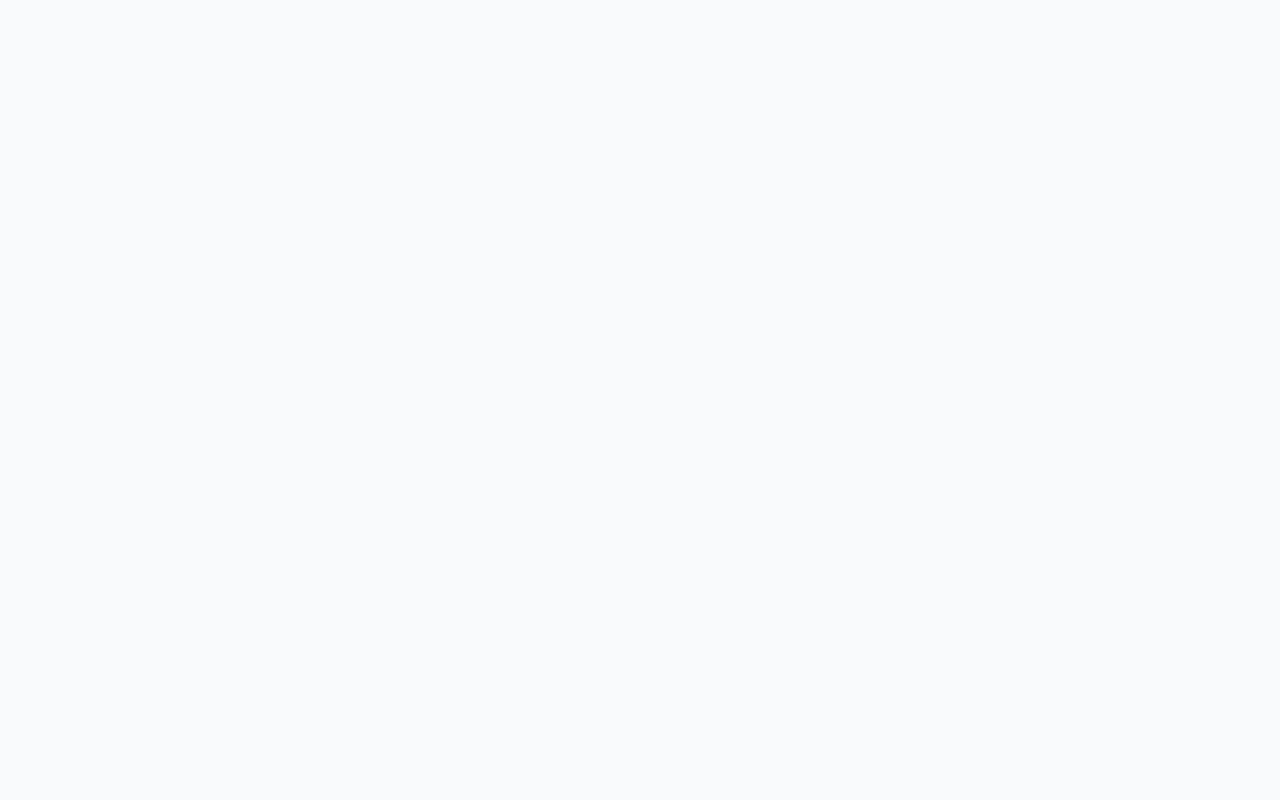
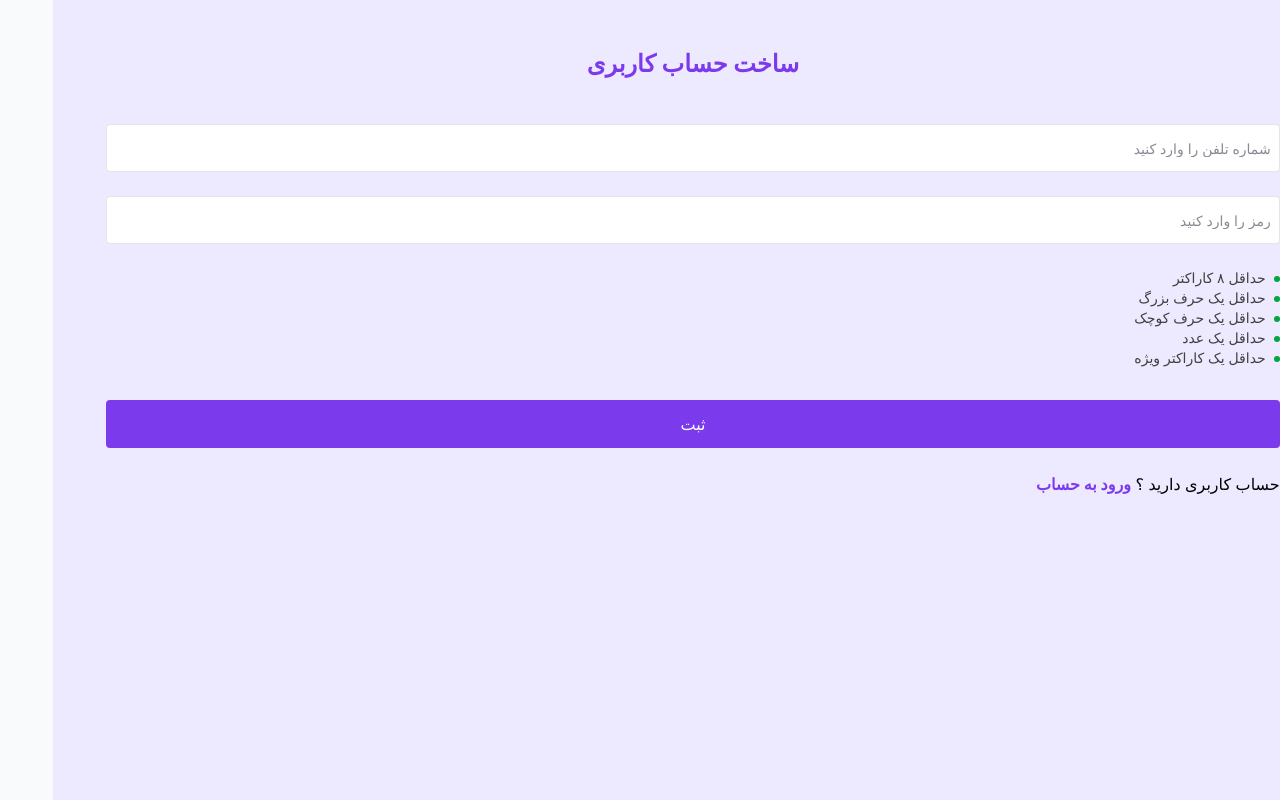
Before and after one commit to elahecodes/sarzamindaneshphisroo, a React (Vite) app: page /signin in a window 1280 px wide. Before the commit this address had no page. Built offline with nearby package versions, Linux system fonts and the light colour scheme.

Commit message:
login & sighIn page - section-1

```diff
--- a/public/api/images.json
+++ b/public/api/images.json
@@ -1,11 +1,11 @@
 [
   {
     "id": 0,
-    "url": "/public/images/image-one.webp"
+    "url": "/images/image-one.webp"
   },
 
   {
     "id": 1,
-    "url": "/public/images/image-two.webp"
+    "url": "/images/image-two.webp"
   }
 ]
--- a/src/App.jsx
+++ b/src/App.jsx
@@ -5,6 +5,7 @@ import AuthLayout from "./layouts/AuthLayout";
 
 import "./App.css";
 
+const SignIn = lazy(()=> import("./pages/SignIn"))
 const Home = lazy(() => import("./pages/Home"));
 const Login = lazy(() => import("./pages/Login"));
 const Blogs = lazy(() => import("./pages/Blogs"));
@@ -19,7 +20,8 @@ function App() {
         </Route>
 
         <Route element={<AuthLayout />}>
-          <Route path="/" element={<Login />} />
+          <Route path="/login" element={<Login />} />
+          <Route path="/signin" element={<SignIn/>} />
         </Route>
       </Routes>
     </Suspense>
--- a/src/components/Footer.jsx
+++ b/src/components/Footer.jsx
@@ -1,8 +1,8 @@
 const Footer = () => {
     return (
-        <div>
+        <footer className="border w-full mx-auto border-primary-light bg-gradient-to-l from-accent-light/30 to-primary-light h-">
 
-        </div>
+        </footer>
     );
 };
 
--- a/src/components/Introduction.jsx
+++ b/src/components/Introduction.jsx
@@ -62,7 +62,7 @@ const Introduction = () => {
   }, []);
 
   return (
-    <section className="w-full bg-neutral-50 md:p-10">
+    <section className="w-full bg-neutral-50 mt-2 md:mt-0 md:p-8">
 
       {/* HERO IMAGE */}
       <motion.div
--- a/src/components/Question.jsx
+++ b/src/components/Question.jsx
@@ -52,7 +52,7 @@ const Question = () => {
               ${
                 currentIndex === realIndex
                   ? "bg-primary text-white shadow-lg shadow-primary/20"
-                  : "bg-white border border-primary/10 text-text hover:border-primary/30 hover:-translate-y-1 hover:shadow-md"
+                  : "bg-white border border-primary/10 text-text hover:border-primary/30 hover:-translate-y-1 transition hover:shadow-md"
               }
               w-full cursor-pointer flex justify-between items-center
               p-4 min-h-16 rounded-2xl
--- a/src/layouts/MainLayout.jsx
+++ b/src/layouts/MainLayout.jsx
@@ -5,16 +5,12 @@ import ShadowMouse from "../components/ShadowMouse";
 const MainLayout = () => {
   return (
     <>
-    <ShadowMouse/>
-    <div>
+      <ShadowMouse />
       <Header />
-
       <main>
         <Outlet />
       </main>
-
       <Footer />
-    </div>
     </>
   );
 };
--- a/src/pages/Home.jsx
+++ b/src/pages/Home.jsx
@@ -6,6 +6,8 @@ import Workingwhitus from "../components/Workingwhitus";
 import Comments from "../components/Comments";
 import Members from "../components/Members";
 import Question from "../components/Question";
+
+
 const Home = () => {
   return (
     <>
--- a/src/pages/Login.jsx
+++ b/src/pages/Login.jsx
@@ -1,9 +1,39 @@
+import { Link } from "react-router-dom";
 const Login = () => {
-    return (
-        <div>
-
+  return (
+    <div className="w-full bg-primary-light h-dvh flex justify-center items-center pt-12">
+      <form
+        className="w-11/12 h-full flex flex-col justify-start items-center gap-3"
+        action=""
+      >
+        <label className="text-2xl text-primary font-bold mb-8" htmlFor="">
+          ورود به حساب کاربری
+        </label>
+        <input
+          className="border border-neutral-200 px-2 text-sm rounded w-full h-12 bg-white"
+          placeholder="ایمیل یا شماره تلفن را وارد کنید"
+          type="text"
+        />
+        <input
+          className="border border-neutral-200 px-2 text-sm rounded w-full h-12 bg-white"
+          placeholder="رمز را وارد کنید"
+          type="text"
+        />
+        <div className="w-full flex justify-between items-center">
+          <span className="text-text text-sm">بازیابی رمز عبور</span>
         </div>
-    );
+        <button className="bg-primary w-full h-12 rounded text-white mt-5">
+          اعمال
+        </button>
+        <div className="relative w-full">
+          <span className="absolute right-0 top-3">
+            حساب کاربری ندارید ؟{" "}
+            <Link to={"/signin"} className="text-primary font-bold">ثبت نام</Link>
+          </span>
+        </div>
+      </form>
+    </div>
+  );
 };
 
 export default Login;
--- /dev/null
+++ b/src/pages/SignIn.jsx
@@ -0,0 +1,132 @@
+import { Link } from "react-router-dom";
+import { useState } from "react";
+
+const SignIn = () => {
+  const [password, setPassword] = useState("");
+  const [userName, setUserName] = useState("");
+  const hasMinLenght = password.length >= 8;
+  const hasUpperCase = /[A-Z]/.test(password);
+  const hasLowercase = /[a-z]/.test(password);
+  const hasNumber = /[0-9]/.test(password);
+  const isOnlyNumber = /^09\d+$/.test(userName);
+  const hasSpecialChar = /[!@#$%^&*(),.?":{}|<>]/.test(password);
+  let errorMessageP;
+  let errorMessageU;
+
+  switch (true) {
+    case !userName.length:
+      errorMessageU = "";
+      break;
+
+    case userName.length !== 11:
+      errorMessageU = "لطفا شماره تلفن معتبر 11 رقمی وارد کنید";
+      break;
+
+    case !isOnlyNumber:
+      errorMessageU = "لطفا عدد وارد کنید";
+      break;
+
+    default:
+      errorMessageU = "";
+      break;
+  }
+
+  switch (true) {
+    case !password.length:
+      errorMessageP = "";
+      break;
+
+    case !hasUpperCase:
+      errorMessageP = "رمز انتخابی باید حداقل یک حرف بزرگ داشته باشد";
+      break;
+
+    case !hasLowercase:
+      errorMessageP = "رمز انتخابی باید حداقل یک حرف کوچک داشته باشد";
+      break;
+
+    case !hasNumber:
+      errorMessageP = "رمز انتخابی باید حداقل یک عدد داشته باشد";
+      break;
+
+    case !hasSpecialChar:
+      errorMessageP = "رمز انتخابی باید حداقل یک کاراکتر ویژه داشته باشد";
+      break;
+
+    case !hasMinLenght:
+      errorMessageP = "رمز انتخابی باید حداقل ۸ کاراکتر داشته باشد";
+      break;
+
+    default:
+      errorMessageP = "";
+  }
+
+  return (
+    <div className="w-full bg-primary-light h-dvh flex justify-center items-center pt-12">
+      <form
+        className="w-11/12 h-full flex flex-col justify-start items-center gap-3"
+        action=""
+      >
+        <label className="text-2xl text-primary font-bold mb-8" htmlFor="">
+          ساخت حساب کاربری
+        </label>
+        <input
+          onChange={(e) => setUserName(e.target.value)}
+          value={userName}
+          className={`${!userName.length ? "border border-neutral-200" : userName.length < 11 || !isOnlyNumber ? "border border-accent" : "border border-green-500"} outline-none px-2 text-sm rounded w-full h-12 bg-white text-text`}
+          placeholder="شماره تلفن را وارد کنید"
+          minLength={10}
+          maxLength={30}
+          type="text"
+        />
+        <p>{errorMessageU}</p>
+        <input
+          onChange={(e) => setPassword(e.target.value)}
+          value={password}
+          className={`${!password.length ? "border border-neutral-200" : !hasMinLenght || !hasUpperCase || !hasLowercase || !hasNumber || !hasSpecialChar ? "border border-accent" : "border border-green-500"} outline-none text-text px-2 text-sm rounded w-full h-12 bg-white`}
+          placeholder="رمز را وارد کنید"
+          minLength={8}
+          maxLength={20}
+          type="text"
+        />
+        <p className="text-neutral-700">{errorMessageP}</p>
+        <div className="w-full flex justify-between items-center">
+          <div className="flex flex-col">
+            <div className="text-sm text-neutral-700 flex justify-start items-center gap-2">
+              <div className="w-1.5 h-1.5 mt-0.5 bg-green-600 rounded-full"></div>
+              <span>حداقل ۸ کاراکتر</span>
+            </div>
+            <div className="text-sm text-neutral-700 flex justify-start items-center gap-2">
+              <div className="w-1.5 h-1.5 mt-0.5 bg-green-600 rounded-full"></div>
+              <span>حداقل یک حرف بزرگ</span>
+            </div>
+            <div className="text-sm text-neutral-700 flex justify-start items-center gap-2">
+              <div className="w-1.5 h-1.5 mt-0.5 bg-green-600 rounded-full"></div>
+              <span>حداقل یک حرف کوچک</span>
+            </div>
+            <div className="text-sm text-neutral-700 flex justify-start items-center gap-2">
+              <div className="w-1.5 h-1.5 mt-0.5 bg-green-600 rounded-full"></div>
+              <span>حداقل یک عدد</span>
+            </div>
+            <div className="text-sm text-neutral-700 flex justify-start items-center gap-2">
+              <div className="w-1.5 h-1.5 mt-0.5 bg-green-600 rounded-full"></div>
+              <span>حداقل یک کاراکتر ویژه</span>
+            </div>
+          </div>
+        </div>
+        <button className="bg-primary w-full h-12 rounded text-white mt-5">
+          ثبت
+        </button>
+        <div className="relative w-full">
+          <span className="absolute right-0 top-3">
+            حساب کاربری دارید ؟{" "}
+            <Link to={"/login"} className="text-primary font-bold">
+              ورود به حساب
+            </Link>
+          </span>
+        </div>
+      </form>
+    </div>
+  );
+};
+
+export default SignIn;
```
Also changed, not shown: public/api/portfolio.json (+8 -8 lines), src/components/Header.jsx (+9 -5 lines), src/assets/logo/لوگو سربرگ3.png (added).
